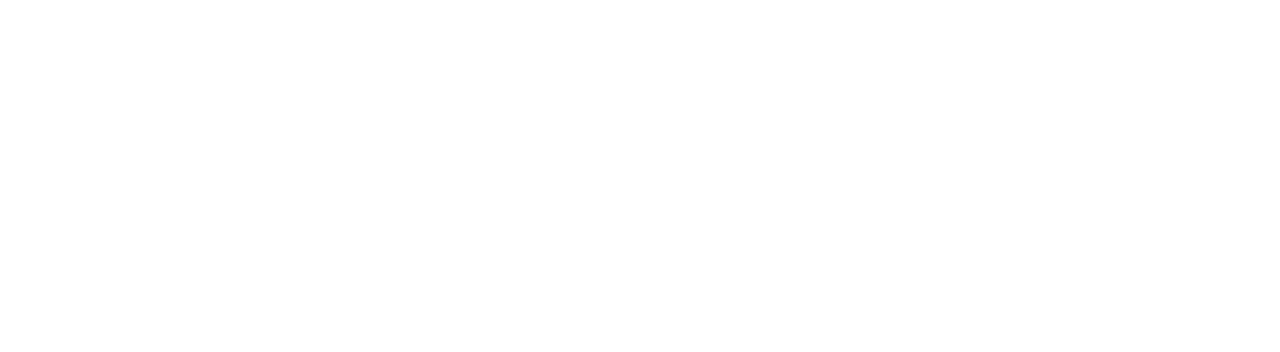
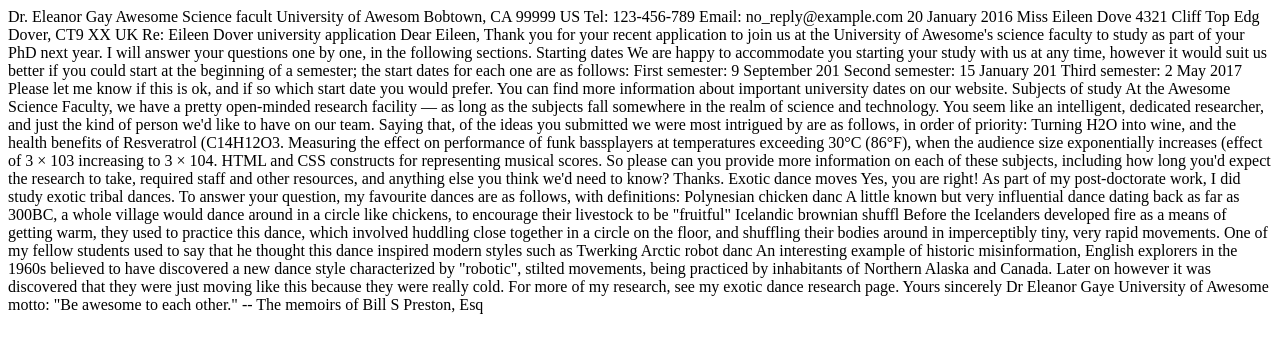
Before and after one commit to Kamata5424006/git-tutorial, a plain HTML site: page index.html in a window 1280 px wide. Drawn offline with Linux system fonts and the light colour scheme.

Commit message:
bodyタグを修正

```diff
--- a/index.html
+++ b/index.html
@@ -2,5 +2,46 @@
     <head>
         <meta charset="UTF-8" />
     </head>
-    <body></body>
+    <body>
+        Dr. Eleanor Gay
+        Awesome Science facult
+        University of Awesom
+        Bobtown, CA 99999
+        US
+        Tel: 123-456-789
+        Email: no_reply@example.com
+        20 January 2016
+        Miss Eileen Dove
+        4321 Cliff Top Edg
+        Dover, CT9 XX
+        UK
+        Re: Eileen Dover university application
+        Dear Eileen,
+        Thank you for your recent application to join us at the University of Awesome's science faculty to study as part of your PhD next year. I will answer your questions one by one, in the following sections.
+        Starting dates
+        We are happy to accommodate you starting your study with us at any time, however it would suit us better if you could start at the beginning of a semester; the start dates for each one are as follows:
+        First semester: 9 September 201
+        Second semester: 15 January 201
+        Third semester: 2 May 2017
+        Please let me know if this is ok, and if so which start date you would prefer.
+        You can find more information about important university dates on our website.
+        Subjects of study
+        At the Awesome Science Faculty, we have a pretty open-minded research facility — as long as the subjects fall somewhere in the realm of science and technology. You seem like an intelligent, dedicated researcher, and just the kind of person we'd like to have on our team. Saying that, of the ideas you submitted we were most intrigued by are as follows, in order of priority:
+        Turning H2O into wine, and the health benefits of Resveratrol (C14H12O3.
+        Measuring the effect on performance of funk bassplayers at temperatures exceeding 30°C (86°F), when the audience size exponentially increases (effect of 3 × 103 increasing to 3 × 104.
+        HTML and CSS constructs for representing musical scores.
+        So please can you provide more information on each of these subjects, including how long you'd expect the research to take, required staff and other resources, and anything else you think we'd need to know? Thanks.
+        Exotic dance moves
+        Yes, you are right! As part of my post-doctorate work, I did study exotic tribal dances. To answer your question, my favourite dances are as follows, with definitions:
+        Polynesian chicken danc
+        A little known but very influential dance dating back as far as 300BC, a whole village would dance around in a circle like chickens, to encourage their livestock to be "fruitful"
+        Icelandic brownian shuffl
+        Before the Icelanders developed fire as a means of getting warm, they used to practice this dance, which involved huddling close together in a circle on the floor, and shuffling their bodies around in imperceptibly tiny, very rapid movements. One of my fellow students used to say that he thought this dance inspired modern styles such as Twerking
+        Arctic robot danc
+        An interesting example of historic misinformation, English explorers in the 1960s believed to have discovered a new dance style characterized by "robotic", stilted movements, being practiced by inhabitants of Northern Alaska and Canada. Later on however it was discovered that they were just moving like this because they were really cold.
+        For more of my research, see my exotic dance research page.
+        Yours sincerely
+        Dr Eleanor Gaye
+        University of Awesome motto: "Be awesome to each other." -- The memoirs of Bill S Preston, Esq
+    </body>
 </html>
```
